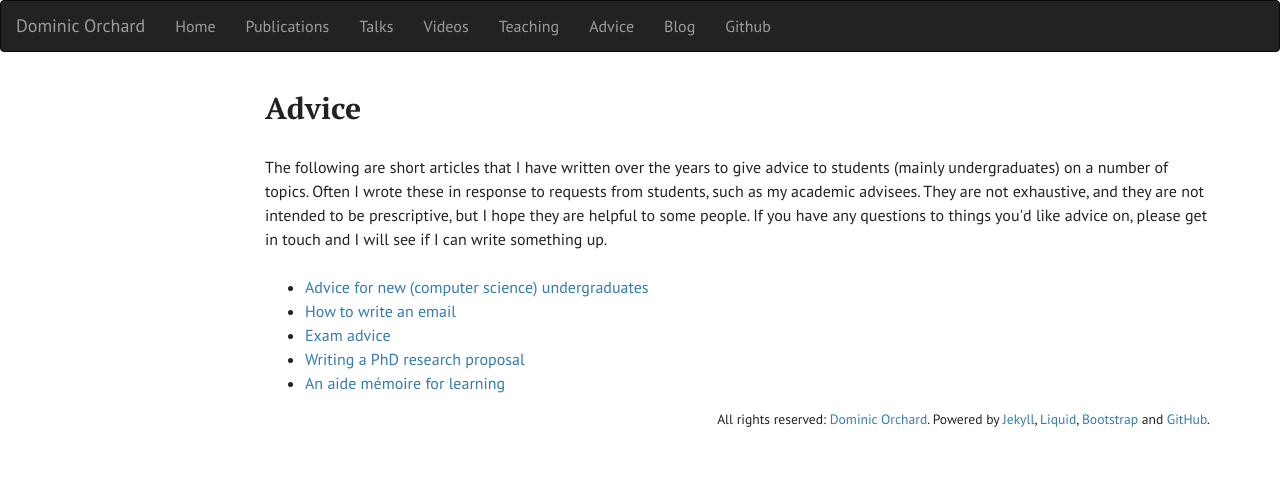
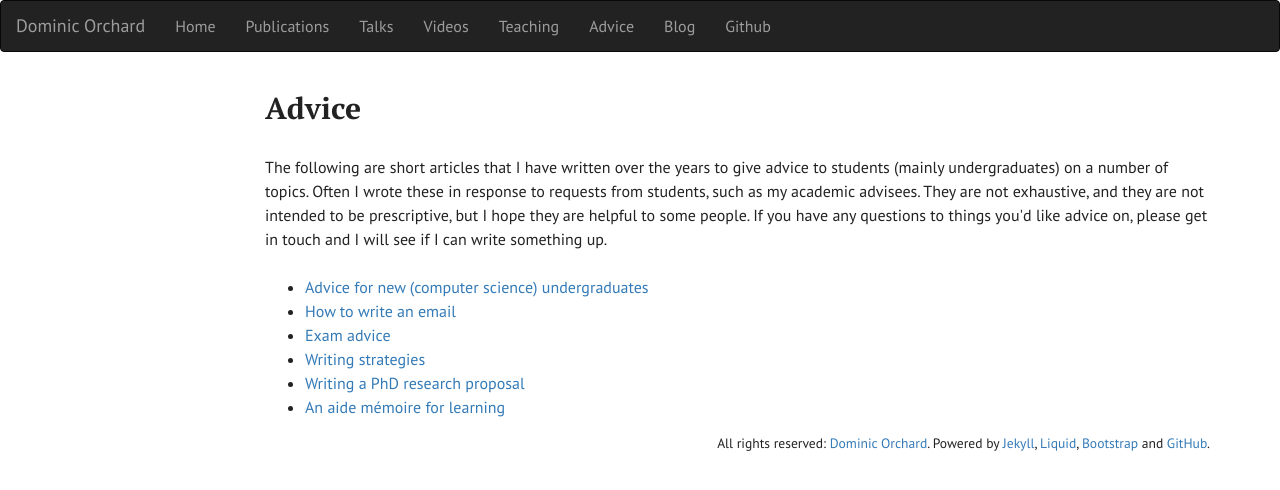
Before and after one commit to dorchard/dorchard.github.io, a Jekyll site: the page built from advice.html, in a window 1280 px wide. Shown: the top 490 px of the page. Built offline with Jekyll 4.4.1, drawn with Linux system fonts in a browser that asks for light colours.

Commit message:
writing strategies link

```diff
--- a/advice.html
+++ b/advice.html
@@ -18,6 +18,7 @@ but I hope they are helpful to some people. If you have any questions to things
   <li><a href="/advice/undegrad-intro.html">Advice for new (computer science) undergraduates</a></li>
   <li><a href="/advice/emails.html">How to write an email</a></li>
   <li><a href="/advice/exams.html">Exam advice</a></li>
+  <li><a href="/advice/writing-strategies.html">Writing strategies</a></li>
   <li><a href="/advice/phd-proposals.html">Writing a PhD research proposal</a></li>
   <li><a href="/advice/aide-memoire.html">An aide m&eacute;moire for learning</a></li>
 </ul>
```
